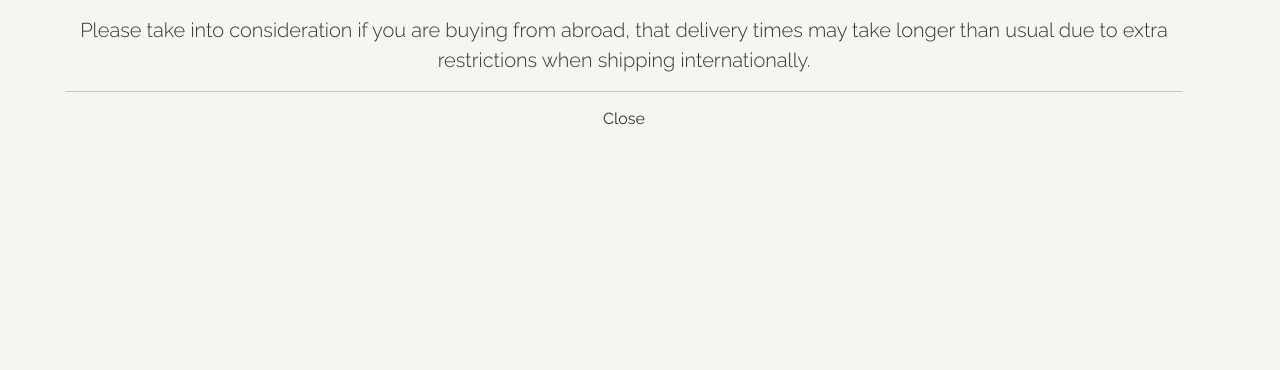
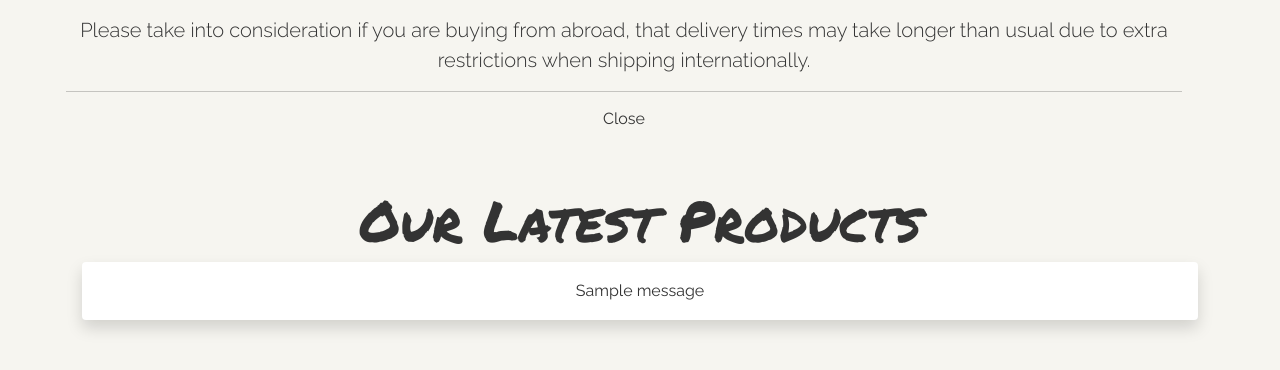
Before and after one commit to RoyMagnussen/CottonBox-Data-Centric, a Flask app: page / in a window 1280 px wide. Shown: the part 273-643 px from the top of the page. Run offline with Flask 2, Linux system fonts and the light colour scheme; one stand-in notice (Sample message) is shown; a database or web service that is not in the repository returns one stand-in record (values such as "Sample title"); some libraries are stand-ins or nearby versions; some web fonts are replaced.

Commit message:
Created latest products section with flash messages.

```diff
--- a/templates/en_gb/index.html
+++ b/templates/en_gb/index.html
@@ -24,4 +24,22 @@
     </div>
 </div>
 {% endif %}
+<!-- Latest Products Section -->
+<div class="container pt-3">
+    <h1 class="display-4 section-heading text-center">Our Latest Products</h1>
+    {% with messages = get_flashed_messages() %}
+    {% if messages %}
+    {% for message in messages %}
+    <div class="alert shadow bg-white text-center text-supple" role="alert">
+        {{ message }}
+    </div>
+    {% endfor %}
+    {% endif %}
+    {% endwith %}
+    <div class="row justify-content-center">
+        {% for product in context.latest_products %}
+            {% include 'en_gb/includes/_product_card.html' %}
+        {% endfor %}
+    </div>
+</div>
 {% endblock content %}
```
